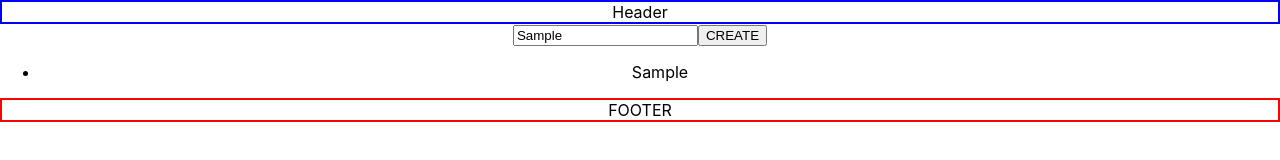
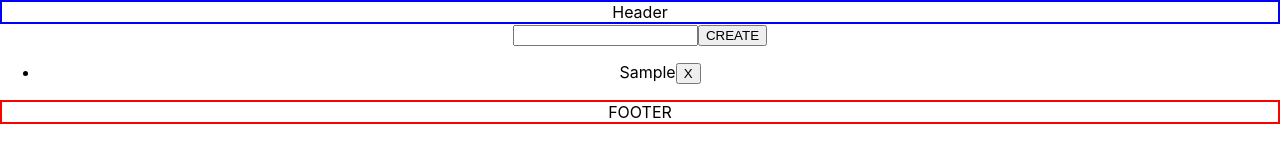
Before and after one commit to OlegSergeev88/todo-app, a React (Create React App) app: page / in a window 1280 px wide. Both pictures are taken after typing "Sample" into the empty fields and a click on the button "CREATE". Shown: the top 160 px of the page. Built offline with nearby package versions, Linux system fonts and the light colour scheme.

Commit message:
Add delete function

```diff
--- a/src/components/create.js
+++ b/src/components/create.js
@@ -14,8 +14,8 @@ export default class Create extends React.Component {
     let val = this.state.value;
     let arr = this.state.valArr;
     arr.push(arg);
-    this.setState({ valArr: arr });
-    console.log(arr);
+    this.setState({ valArr: arr, value: "" });
+    this.refs.someName.value = "";
   }
 
   handleChange(e) {
@@ -23,12 +23,28 @@ export default class Create extends React.Component {
     this.setState({ value: val });
   }
 
+  handleDelete(arg) {
+    let arr = this.state.valArr;
+    arr.splice(arg, 1);
+    this.setState({ valArr: arr });
+  }
+
   render() {
     let { valArr } = this.state;
-    let list = valArr.map((item, index) => <List key={index} tem={item} />);
+    let list = valArr.map((item, index) => (
+      <List
+        onDelete={this.handleDelete.bind(this, index)}
+        key={index}
+        tem={item}
+      />
+    ));
     return (
       <div>
-        <input type="text" onChange={this.handleChange.bind(this)} />
+        <input
+          ref="someName"
+          type="text"
+          onChange={this.handleChange.bind(this)}
+        />
         <button onClick={this.handleClick.bind(this, this.state.value)}>
           CREATE
         </button>
--- a/src/components/list.js
+++ b/src/components/list.js
@@ -8,7 +8,10 @@ export default class List extends React.Component {
   render() {
     return (
       <div>
-        <li>{this.props.tem}</li>
+        <li>
+          {this.props.tem}
+          <button onClick={this.props.onDelete}>X</button>
+        </li>
       </div>
     );
   }
```
